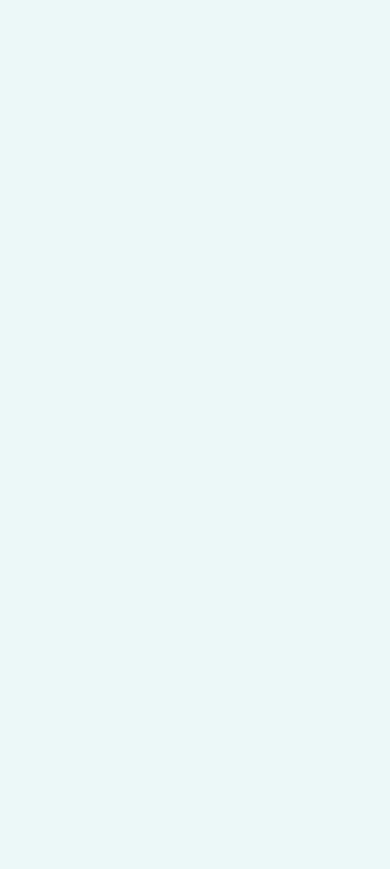
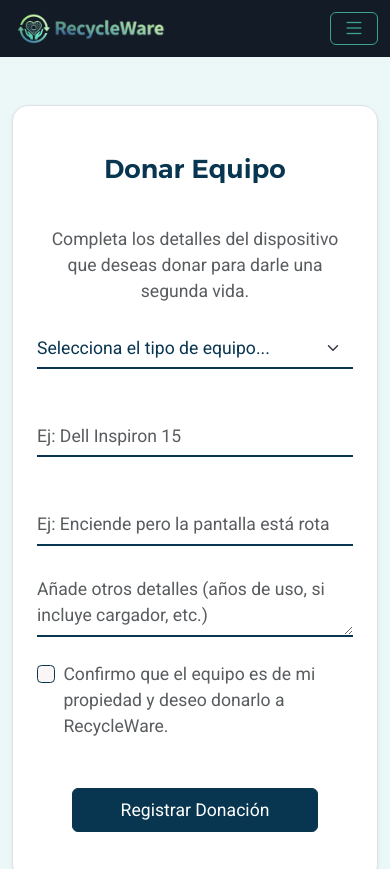
Before and after one commit to RecyclewareDAW/RecycleWare---ReactFronted, a React (Vite) app: page /donar in a window 390 px wide. Before the commit this address had no page. Shown: the top 869 px of the page. Before the commit the page ends 844 px from the top, so only its background shows below. Built offline with nearby package versions, Linux system fonts and the light colour scheme.

Commit message:
Se corrige el responsive de CustomInput y se agrega la página de Donar

```diff
--- a/src/App.jsx
+++ b/src/App.jsx
@@ -4,6 +4,7 @@ import UserConfig from "./pages/UserConfig";
 import Registro from "./pages/Registro";
 import Login from "./pages/Login";
 import ListaProductos from './pages/ListaProductos';
+import DonateProduct from "./pages/DonateProduct";
 
 export default function App() {
 
@@ -16,6 +17,7 @@ export default function App() {
                 <Route path='/login' element={<Login/>}></Route>
                 <Route path='/productos' element={<ListaProductos/>}></Route>
                 <Route path="/registro" element={<Registro />} />
+                <Route path='/donar' element={<DonateProduct />} />
               </Routes>
             </BrowserRouter>
     </>
--- a/src/components/CustomInput.jsx
+++ b/src/components/CustomInput.jsx
@@ -1,4 +1,4 @@
-const CustomInput = ({ id, label, type, placeholder, required, errorMessage, hideLabel, value, onChange, ...props }) => {
+const CustomInput = ({ id, label, type, placeholder, required, errorMessage, hideLabel, value, onChange, options = [], ...props }) => {
   // Si el input es un checkbox
   if (type === "checkbox") {
     return (
--- a/src/components/FormCard.jsx
+++ b/src/components/FormCard.jsx
@@ -2,7 +2,7 @@ const FormCard = ({ title, subtitle, colSize, children }) => {
   return (
     <div className="row justify-content-center">
       {/* Usamos colSize para que el Registro pueda ser más ancho que el Login */}
-      <div className={`col-12 col-md-8 ${colSize}`}>
+      <div className={`col-12 ${colSize}`}>
 
         {/* Estilo de la card del formulario */}
         <div className="bg-white py-5 px-4 px-md-5 rounded-4 border shadow-sm">
--- a/src/components/Home/Contacto.jsx
+++ b/src/components/Home/Contacto.jsx
@@ -17,7 +17,7 @@ export default function Contacto() {
       {/* Condicionamos el título para que no salga si el mensaje ya se envió */}
       <FormCard
         title={!enviadoConExito ? "¡Contacta con nosotros!" : ""}
-        colSize="col-md-12 col-lg-12"
+        colSize="col-lg-12"
       >
 
         {!enviadoConExito ? (
--- a/src/components/Home/Hero.jsx
+++ b/src/components/Home/Hero.jsx
@@ -24,7 +24,7 @@ export default function Hero() {
         </p>
 
         <div className="hero-acciones">
-          <a href="#donar" className="btn btn-primary">Donar Equipo</a>
+          <a href="/donar" className="btn btn-primary">Donar Equipo</a>
           <a href="#solicitar" className="btn btn-primary btn-hero-outline">Solicitar Equipo</a>
         </div>
       </div>
--- /dev/null
+++ b/src/pages/DonateProduct.jsx
@@ -0,0 +1,163 @@
+import { useState, useEffect } from 'react';
+import { useNavigate } from 'react-router-dom';
+import Header from '../components/Header';
+import Footer from '../components/Footer';
+import FormCard from '../components/FormCard';
+import CustomForm from '../components/CustomForm';
+import CustomInput from '../components/CustomInput';
+
+const DonateProduct = () => {
+    const navigate = useNavigate();
+    const [enviado, setEnviado] = useState(false);
+
+    const [tipoEquipo, setTipoEquipo] = useState('');
+    const [marcaModelo, setMarcaModelo] = useState('');
+    const [estado, setEstado] = useState('');
+    const [descripcion, setDescripcion] = useState('');
+    const [confirmacion, setConfirmacion] = useState(false);
+
+    // SIMULACIÓN DE LOGIN
+    const isLoggedIn = true;
+
+    // Protección de ruta
+    useEffect(() => {
+        if (!isLoggedIn) {
+            navigate('/login');
+        }
+    }, [isLoggedIn, navigate]);
+
+    // Función de envío
+    const handleSubmit = () => {
+        console.log("Datos de la donación listos para enviar al servidor:");
+        console.log({ tipoEquipo, marcaModelo, estado, descripcion, confirmacion });
+        setEnviado(true);
+    };
+
+    // Si no está logueado, no renderizamos la página para evitar que parpadee
+    if (!isLoggedIn) return null;
+
+    // lista de opciones del Select
+    const opcionesEquipo = [
+        { value: 'portatil', label: 'Portátil (Laptop)' },
+        { value: 'sobremesa', label: 'Ordenador de Sobremesa (Torre)' },
+        { value: 'monitor', label: 'Monitor / Pantalla' },
+        { value: 'periferico', label: 'Periférico (Teclado, Ratón, etc.)' },
+        { value: 'otro', label: 'Otro' }
+    ];
+
+    return (
+        <div className="d-flex flex-column min-vh-100">
+            <Header />
+
+            <main className="flex-fill container py-5 d-flex align-items-center justify-content-center">
+                <FormCard
+                    title={!enviado ? "Donar Equipo" : ""}
+                    subtitle={!enviado ? "Completa los detalles del dispositivo que deseas donar para darle una segunda vida." : ""}
+                    colSize="col-lg-12"
+                >
+                    {!enviado ? (
+                        <CustomForm onSubmit={handleSubmit}>
+
+                            <div className="row g-4 mb-4">
+                                <div className="col-md-6">
+                                    <CustomInput
+                                        id="tipoEquipo"
+                                        label="Tipo de equipo"
+                                        type="select"
+                                        placeholder="Selecciona el tipo de equipo..."
+                                        required={true}
+                                        hideLabel={true}
+                                        errorMessage="Por favor, selecciona qué tipo de equipo vas a donar."
+                                        options={opcionesEquipo}
+                                        value={tipoEquipo}
+                                        onChange={(e) => setTipoEquipo(e.target.value)}
+                                    />
+                                </div>
+
+                                <div className="col-md-6">
+                                    <CustomInput
+                                        id="marcaModelo"
+                                        label="Marca y Modelo"
+                                        type="text"
+                                        placeholder="Ej: Dell Inspiron 15"
+                                        required={true}
+                                        hideLabel={true}
+                                        errorMessage="Indica la marca y el modelo."
+                                        value={marcaModelo}
+                                        onChange={(e) => setMarcaModelo(e.target.value)}
+                                    />
+                                </div>
+                            </div>
+
+                            <div className="mb-4">
+                                <CustomInput
+                                    id="estado"
+                                    label="Estado actual"
+                                    type="text"
+                                    placeholder="Ej: Enciende pero la pantalla está rota"
+                                    required={true}
+                                    hideLabel={true}
+                                    errorMessage="Describe brevemente el estado."
+                                    value={estado}
+                                    onChange={(e) => setEstado(e.target.value)}
+                                />
+                            </div>
+
+                            <div className="mb-4">
+                                <CustomInput
+                                    id="descripcion"
+                                    label="Detalles adicionales"
+                                    type="textarea"
+                                    placeholder="Añade otros detalles (años de uso, si incluye cargador, etc.)"
+                                    required={false}
+                                    hideLabel={true}
+                                    rows="3"
+                                    value={descripcion}
+                                    onChange={(e) => setDescripcion(e.target.value)}
+                                />
+                            </div>
+
+                            {/* En los checkbox usamos e.target.checked en lugar de value */}
+                            <CustomInput
+                                id="confirmacion"
+                                type="checkbox"
+                                required={true}
+                                errorMessage="Debes confirmar que el equipo es tuyo."
+                                label="Confirmo que el equipo es de mi propiedad y deseo donarlo a RecycleWare."
+                                value={confirmacion}
+                                onChange={(e) => setConfirmacion(e.target.checked)}
+                            />
+
+                            <div className="text-center mt-4">
+                                <button type="submit" className="btn btn-primary text-white px-5 py-2">
+                                    Registrar Donación
+                                </button>
+                            </div>
+
+                        </CustomForm>
+                    ) : (
+                        <div className="alert alert-success text-center">
+                            <h4 className="alert-heading mb-3">
+                                <i className="bi bi-heart-fill me-2 text-success"></i>
+                                ¡Gracias por tu donación!
+                            </h4>
+                            <p className="mb-4">
+                                Hemos registrado tu equipo correctamente. Te hemos enviado un correo electrónico con las instrucciones para acercarlo a nuestro punto de recogida.
+                            </p>
+                            <button
+                                className="btn btn-outline-success"
+                                onClick={() => setEnviado(false)}
+                            >
+                                Donar otro equipo
+                            </button>
+                        </div>
+                    )}
+                </FormCard>
+            </main>
+
+            <Footer />
+        </div>
+    );
+};
+
+export default DonateProduct;
```
